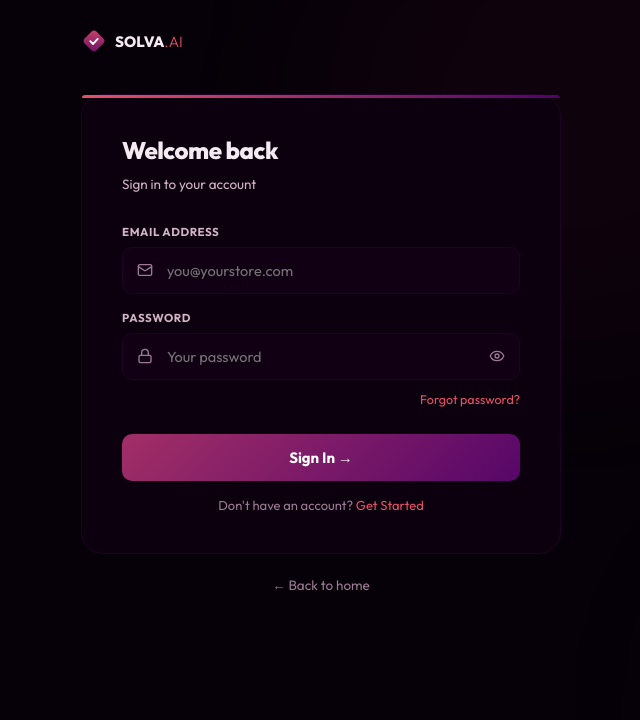
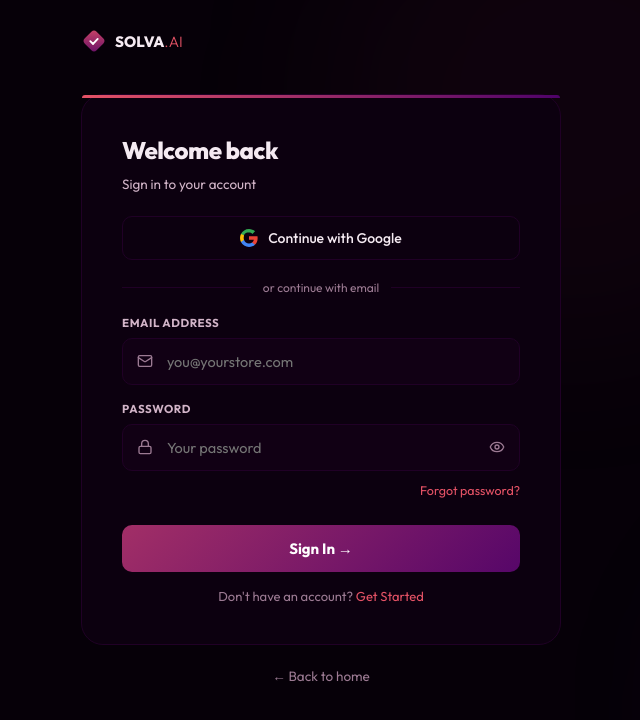
Before and after one commit to getsolvacom/solva, a React (Vite) app: page /login in a window 1280 px wide. Shown: the top 720 px of the page, without its empty margins (319-959 px from the left). Built offline with nearby package versions, Linux system fonts and the light colour scheme; no server answers.

Commit message:
feat: wire up Google OAuth button in signup and login

```diff
--- a/src/pages/LoginPage.jsx
+++ b/src/pages/LoginPage.jsx
@@ -23,6 +23,7 @@ function GlobalStyles() {
       .btn-ghost:hover{background:rgba(229,82,102,.07)!important;color:#E55266!important;}
       .orb{border-radius:50%;filter:blur(80px);animation:orbPulse 6s ease-in-out infinite;position:absolute;pointer-events:none;}
       input{font-family:'Outfit',sans-serif;outline:none;}
+      @keyframes spin{to{transform:rotate(360deg)}}
     `}</style>
   );
 }
@@ -55,6 +56,20 @@ export default function LoginPage() {
   const [error,        setError]        = useState("");
   const [resetSent,    setResetSent]    = useState(false);
   const [resetLoading, setResetLoading] = useState(false);
+  const [googleLoading, setGoogleLoading] = useState(false);
+
+  const handleGoogleSignIn = async () => {
+    setError("");
+    setGoogleLoading(true);
+    const { error: err } = await supabase.auth.signInWithOAuth({
+      provider: "google",
+      options: { redirectTo: "https://solva-sigma.vercel.app/dashboard" },
+    });
+    if (err) {
+      setGoogleLoading(false);
+      setError(err.message);
+    }
+  };
 
   const handleSignIn = async () => {
     setError("");
@@ -106,7 +121,31 @@ export default function LoginPage() {
         <div style={{position:"absolute",top:0,left:0,right:0,height:3,background:"linear-gradient(135deg,#E55266,#992A67,#4E0269)",borderRadius:"22px 22px 0 0"}}/>
 
         <h1 className="fu" style={{fontFamily:"'Outfit',sans-serif",fontSize:24,fontWeight:800,letterSpacing:"-.02em",marginBottom:8}}>Welcome back</h1>
-        <p className="fu" style={{fontSize:13.5,color:C.sub,lineHeight:1.7,marginBottom:28}}>Sign in to your account</p>
+        <p className="fu" style={{fontSize:13.5,color:C.sub,lineHeight:1.7,marginBottom:20}}>Sign in to your account</p>
+
+        {/* Google SSO */}
+        <button className="btn-ghost" onClick={handleGoogleSignIn} disabled={googleLoading} style={{width:"100%",padding:"12px",borderRadius:10,border:`1px solid ${C.border}`,color:C.text,fontSize:14,fontWeight:500,marginBottom:20,display:"flex",alignItems:"center",justifyContent:"center",gap:10,opacity:googleLoading?0.7:1}}>
+          {googleLoading ? (
+            <>
+              <div style={{width:16,height:16,borderRadius:"50%",border:`2px solid ${C.dim}`,borderTopColor:C.muted,animation:"spin .7s linear infinite",flexShrink:0}}/>
+              Redirecting to Google…
+            </>
+          ) : (
+            <>
+              <svg width="18" height="18" viewBox="0 0 18 18">
+                <path fill="#EA4335" d="M17.64 9.2c0-.637-.057-1.251-.164-1.84H9v3.481h4.844c-.209 1.125-.843 2.078-1.796 2.716v2.259h2.908c1.702-1.567 2.684-3.875 2.684-6.615z"/>
+                <path fill="#4285F4" d="M9 18c2.43 0 4.467-.806 5.956-2.18l-2.908-2.259c-.806.54-1.837.86-3.048.86-2.344 0-4.328-1.584-5.036-3.711H.957v2.332C2.438 15.983 5.482 18 9 18z"/>
+                <path fill="#FBBC05" d="M3.964 10.71c-.18-.54-.282-1.117-.282-1.71s.102-1.17.282-1.71V4.958H.957C.347 6.173 0 7.548 0 9s.348 2.827.957 4.042l3.007-2.332z"/>
+                <path fill="#34A853" d="M9 3.58c1.321 0 2.508.454 3.44 1.345l2.582-2.58C13.463.891 11.426 0 9 0 5.482 0 2.438 2.017.957 4.958L3.964 6.29C4.672 4.163 6.656 3.58 9 3.58z"/>
+              </svg>
+              Continue with Google
+            </>
+          )}
+        </button>
+
+        <div style={{display:"flex",alignItems:"center",gap:12,marginBottom:20}}>
+          <div style={{flex:1,height:1,background:C.border}}/><span style={{fontSize:12,color:C.muted,whiteSpace:"nowrap"}}>or continue with email</span><div style={{flex:1,height:1,background:C.border}}/>
+        </div>
 
         <div className="fu fu1">
           <label style={{fontSize:11.5,fontWeight:700,color:C.sub,letterSpacing:".05em",textTransform:"uppercase",display:"block",marginBottom:8}}>Email Address</label>
--- a/src/pages/OnboardingPage.jsx
+++ b/src/pages/OnboardingPage.jsx
@@ -27,6 +27,7 @@ function GlobalStyles() {
       @keyframes popIn{0%{opacity:0;transform:scale(.88);}70%{transform:scale(1.04);}100%{opacity:1;transform:scale(1);}}
       @keyframes checkDraw{from{stroke-dashoffset:60;}to{stroke-dashoffset:0;}}
       @keyframes confettiFall{0%{transform:translateY(-20px) rotate(0deg);opacity:1;}100%{transform:translateY(120px) rotate(360deg);opacity:0;}}
+      @keyframes spin{to{transform:rotate(360deg)}}
       .fu{animation:fadeUp .6s cubic-bezier(.16,1,.3,1) both;}
       .fu1{animation-delay:.08s;}.fu2{animation-delay:.16s;}.fu3{animation-delay:.24s;}.fu4{animation-delay:.32s;}
       .pop-in{animation:popIn .55s cubic-bezier(.34,1.56,.64,1) both;}
@@ -156,7 +157,22 @@ function Step1({ onNext, onLogin }) {
   const [loading,        setLoading]        = useState(false);
   const [error,          setError]          = useState("");
   const [duplicateEmail, setDuplicateEmail] = useState(false);
+  const [googleLoading,  setGoogleLoading]  = useState(false);
   const [done,           setDone]           = useState(false);
+
+  const handleGoogleSignup = async () => {
+    setError("");
+    setDuplicateEmail(false);
+    setGoogleLoading(true);
+    const { error: err } = await supabase.auth.signInWithOAuth({
+      provider: "google",
+      options: { redirectTo: "https://solva-sigma.vercel.app/dashboard" },
+    });
+    if (err) {
+      setGoogleLoading(false);
+      setError(err.message);
+    }
+  };
 
   const getStrength = (pw) => {
     const hasLetter  = /[a-zA-Z]/.test(pw);
@@ -223,7 +239,14 @@ function Step1({ onNext, onLogin }) {
       <p className="fu" style={{fontSize:13.5,color:C.sub,lineHeight:1.7,marginBottom:26}}>Start your free 14-day trial. No credit card required.</p>
 
       {/* Google SSO */}
-      <button className="btn-ghost fu fu1" style={{width:"100%",padding:"12px",borderRadius:10,border:`1px solid ${C.border}`,color:C.text,fontSize:14,fontWeight:500,marginBottom:20,display:"flex",alignItems:"center",justifyContent:"center",gap:10}}>
+      <button className="btn-ghost fu fu1" onClick={handleGoogleSignup} disabled={googleLoading} style={{width:"100%",padding:"12px",borderRadius:10,border:`1px solid ${C.border}`,color:C.text,fontSize:14,fontWeight:500,marginBottom:20,display:"flex",alignItems:"center",justifyContent:"center",gap:10,opacity:googleLoading?0.7:1}}>
+        {googleLoading ? (
+          <>
+            <div style={{width:16,height:16,borderRadius:"50%",border:`2px solid ${C.dim}`,borderTopColor:C.muted,animation:"spin .7s linear infinite",flexShrink:0}}/>
+            Redirecting to Google…
+          </>
+        ) : (
+          <>
             <svg width="18" height="18" viewBox="0 0 18 18">
               <path fill="#EA4335" d="M17.64 9.2c0-.637-.057-1.251-.164-1.84H9v3.481h4.844c-.209 1.125-.843 2.078-1.796 2.716v2.259h2.908c1.702-1.567 2.684-3.875 2.684-6.615z"/>
               <path fill="#4285F4" d="M9 18c2.43 0 4.467-.806 5.956-2.18l-2.908-2.259c-.806.54-1.837.86-3.048.86-2.344 0-4.328-1.584-5.036-3.711H.957v2.332C2.438 15.983 5.482 18 9 18z"/>
@@ -231,6 +254,8 @@ function Step1({ onNext, onLogin }) {
               <path fill="#34A853" d="M9 3.58c1.321 0 2.508.454 3.44 1.345l2.582-2.58C13.463.891 11.426 0 9 0 5.482 0 2.438 2.017.957 4.958L3.964 6.29C4.672 4.163 6.656 3.58 9 3.58z"/>
             </svg>
             Continue with Google
+          </>
+        )}
       </button>
 
       <div className="fu fu1" style={{display:"flex",alignItems:"center",gap:12,marginBottom:20}}>
```
Lines whose indentation alone changed are shown as unchanged.
